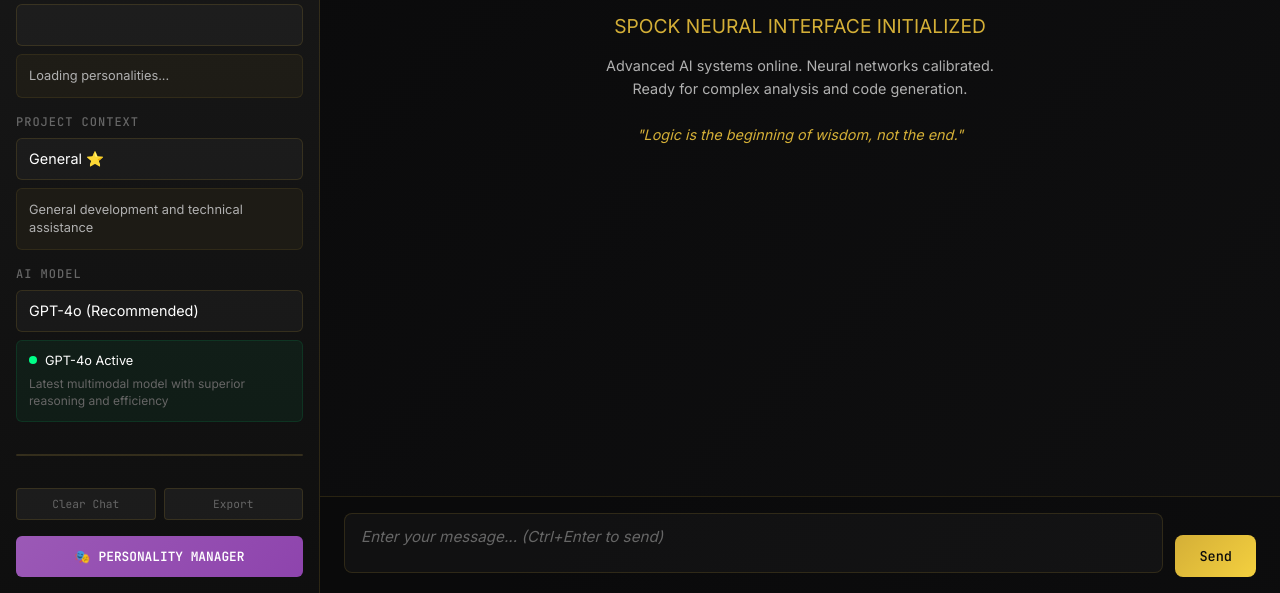
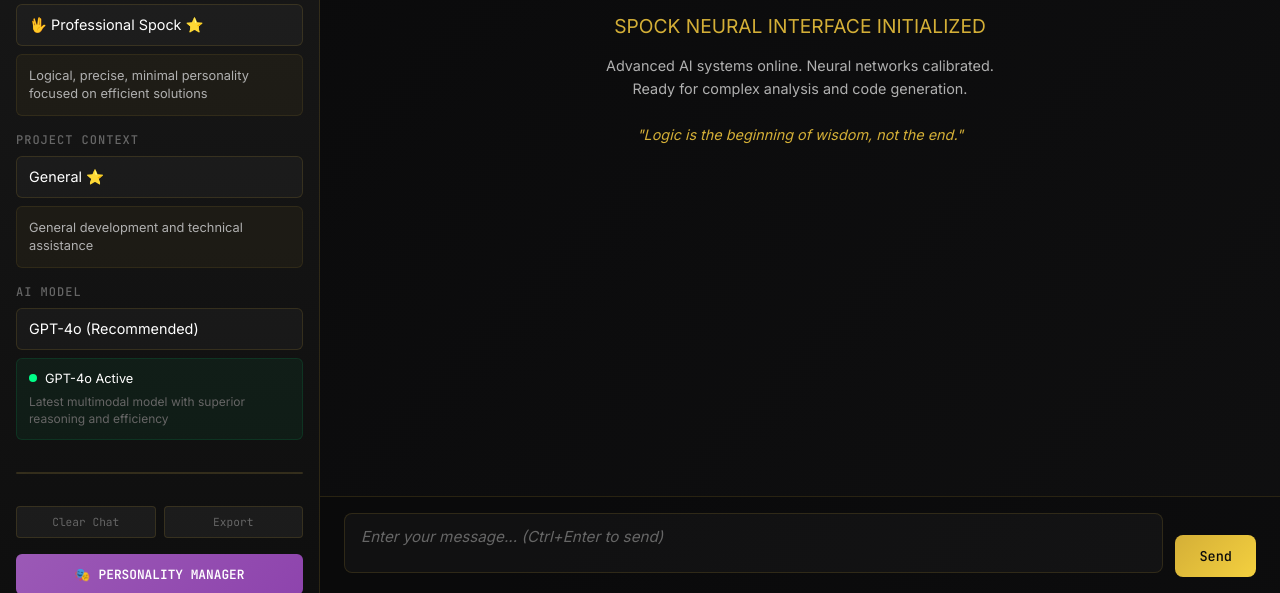
Before and after one commit to CleanMyBed-Global/spock-console, a website: page index.html in a window 1280 px wide. Shown: the part 207-800 px from the top of the page. Drawn offline with Linux system fonts and the light colour scheme.

Commit message:
Update index.html

```diff
--- a/index.html
+++ b/index.html
@@ -2423,6 +2423,8 @@
       const projectSelector = document.getElementById('projectSelector');
       const modelSelector = document.getElementById('modelSelector');
 
+      const personalitySelector = document.getElementById('personalitySelector');
+
       messageInput.addEventListener('input', function() {
         this.style.height = 'auto';
         this.style.height = Math.min(this.scrollHeight, 150) + 'px';
@@ -2439,13 +2441,24 @@
         switchProject(this.value);
       });
 
-      // Initialize projects and populate selector
+      personalitySelector.addEventListener('change', function() {
+        switchPersonality(this.value);
+      });
+
+      // Initialize projects and personalities
       loadProjects();
+      loadPersonalities();
+
+      // Populate selectors after data is loaded
       populateProjectSelector();
-
-      // Set initial project info and title
-      updateProjectInfo();
-      updateChatTitle();
+      populatePersonalitySelector();
+
+      // Update UI elements after selectors are populated
+      setTimeout(() => {
+        updateProjectInfo();
+        updatePersonalityInfo();
+        updateChatTitle();
+      }, 100);
 
       modelSelector.addEventListener('change', function() {
         updateModelSelection(this.value);
```
